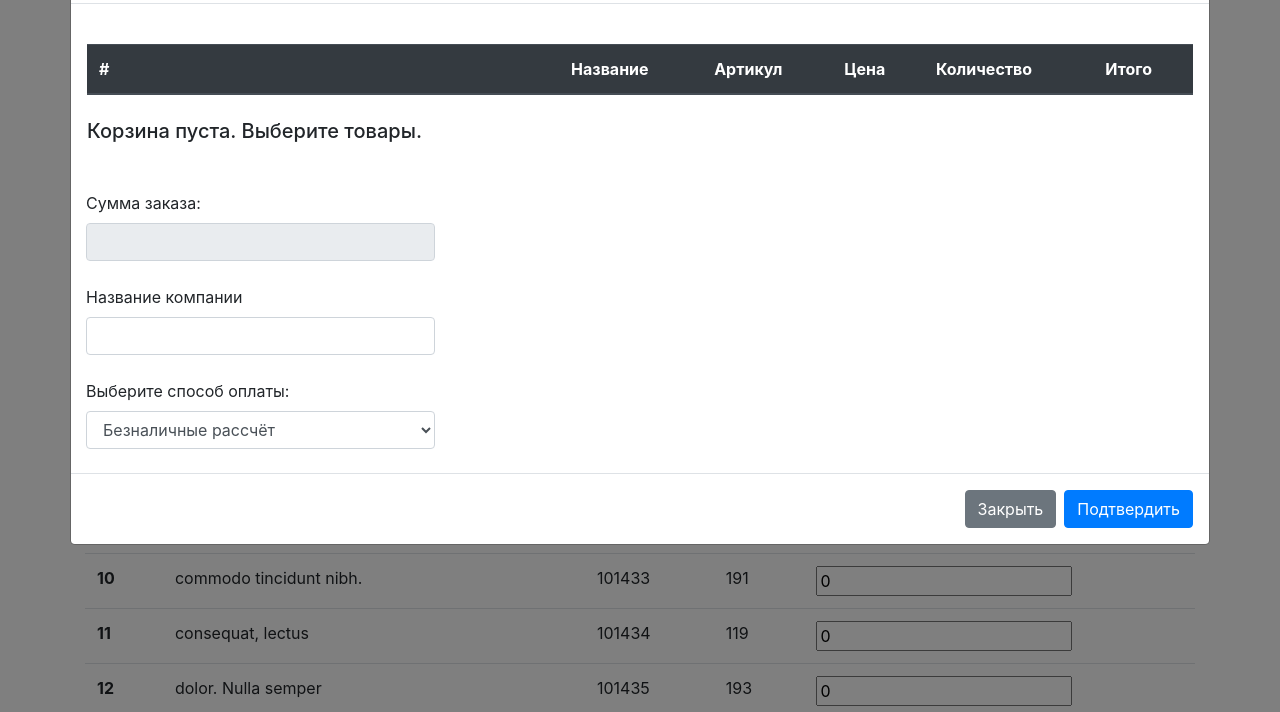
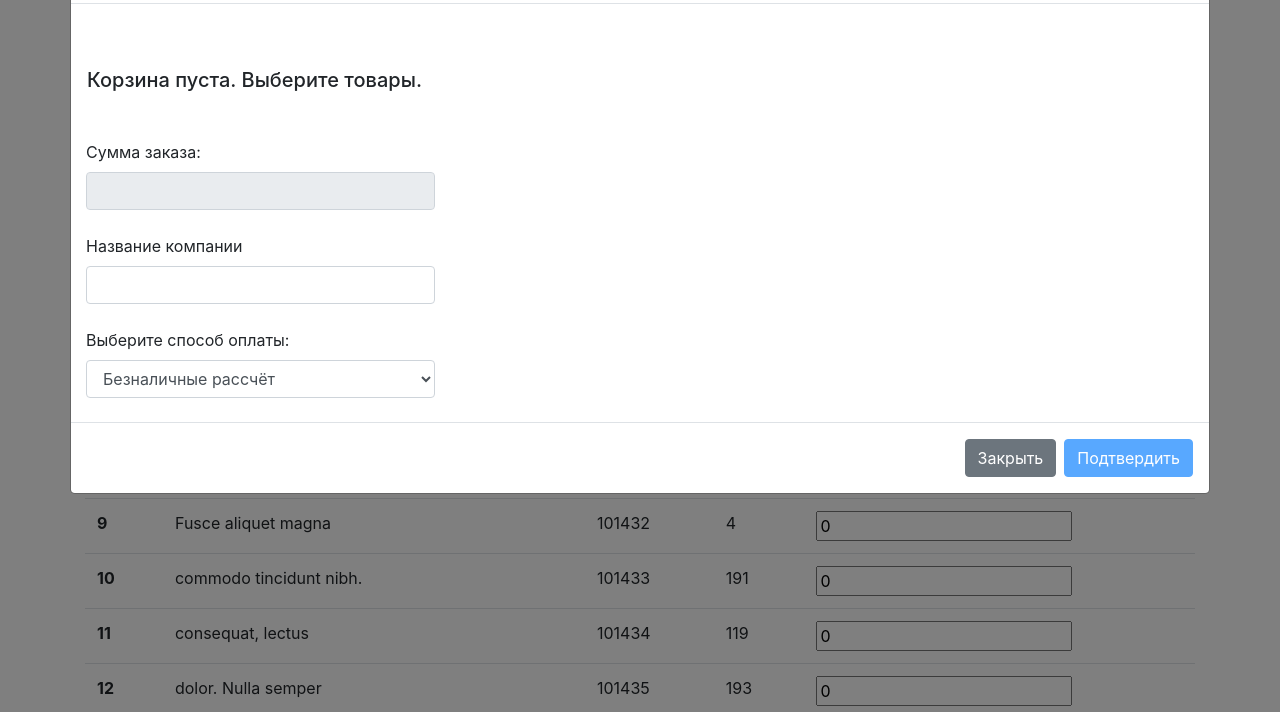
Before and after one commit to Julixandrina/Wholesale, a plain HTML site: page index.html in a window 1280 px wide. Both pictures are taken after a click on the button "Оформить". Shown: the part 88-800 px from the top of the page. Drawn offline with nearby package versions, Linux system fonts and the light colour scheme; files that its build step writes are made by us from their sources.

Commit message:
Скрытие шапки таблицы в модальном окне при отсутствие элементов корзины. Добавление состояние disabled для кнопки отправки

```diff
--- a/index.html
+++ b/index.html
@@ -66,7 +66,7 @@
                 </div>
                 <div class="modal-body mb-4">
                     <table class="table table-products-basket mt-0 mb-0">
-                        <thead class="thead-dark">
+                        <thead class="thead-dark head-table-modal">
                         <tr>
                             <th scope="col">#</th>
                             <th scope="col">Название</th>
@@ -122,9 +122,8 @@
                 </form>
 
                 <div class="modal-footer">
-
                     <button type="button" class="btn btn-secondary" data-dismiss="modal">Закрыть</button>
-                    <button type="submit" class="btn btn-primary" value="Submit">Подтвердить</button>
+                    <button type="submit" class="btn btn-primary btn-submit-basket-modal" value="Submit">Подтвердить</button>
 
                 </div>
             </div>
--- a/js/my.js
+++ b/js/my.js
@@ -99,12 +99,9 @@ let List = {
                 } else {
                     product.htmlElement.classList.add('d-none');
                 }
-
             });
         }
-
     }
-
 }
 
 let MainBasket = {
@@ -113,6 +110,8 @@ let MainBasket = {
         table: null,
         bodyProducts: null,
         resultTotalSumView: null,
+        headTableModal: null,
+        btnSubmitBasketModal: null,
     },
 
     removeProduct(article) {
@@ -137,6 +136,8 @@ let MainBasket = {
     initBasket() {
         this.html.table = document.querySelector('.table-products-basket');
         this.html.bodyProducts = this.html.table.querySelector('.body-products-basket');
+        this.html.headTableModal = this.html.table.querySelector('.head-table-modal');
+        this.html.btnSubmitBasketModal = document.querySelector('.btn-submit-basket-modal');
 
     },
 
@@ -146,11 +147,16 @@ let MainBasket = {
 
         function isEmpty(basket) {
             for (let prop in basket) {
+                MainBasket.html.headTableModal.classList.remove('d-none');
+                MainBasket.html.btnSubmitBasketModal.classList.remove('disabled');
                 return false;
             }
+            MainBasket.html.headTableModal.classList.add('d-none');
+            MainBasket.html.btnSubmitBasketModal.classList.add('disabled');
             MainBasket.html.bodyProducts.insertAdjacentHTML('beforeend', `<h5 class="notification-select-products mt-4">Корзина пуста. Выберите товары.</h5>`)
             return true;
         }
+
 
         let rowIndex = 0;
         for (let prop in MainBasket.basket) {
@@ -179,7 +185,6 @@ let MainBasket = {
         MainBasket.html.bodyProducts.innerHTML = '';
 
     }
-
 }
 
 
```
